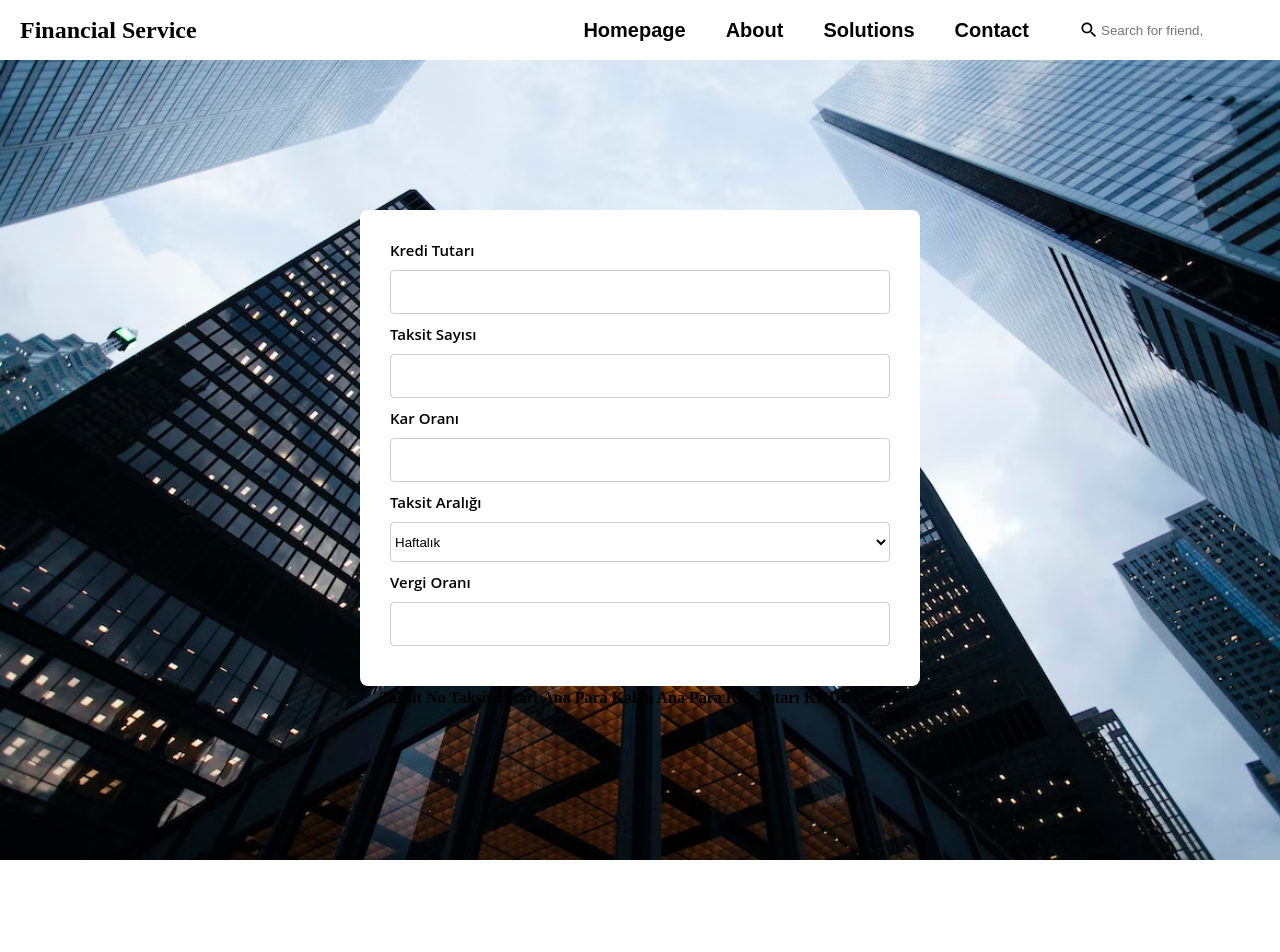
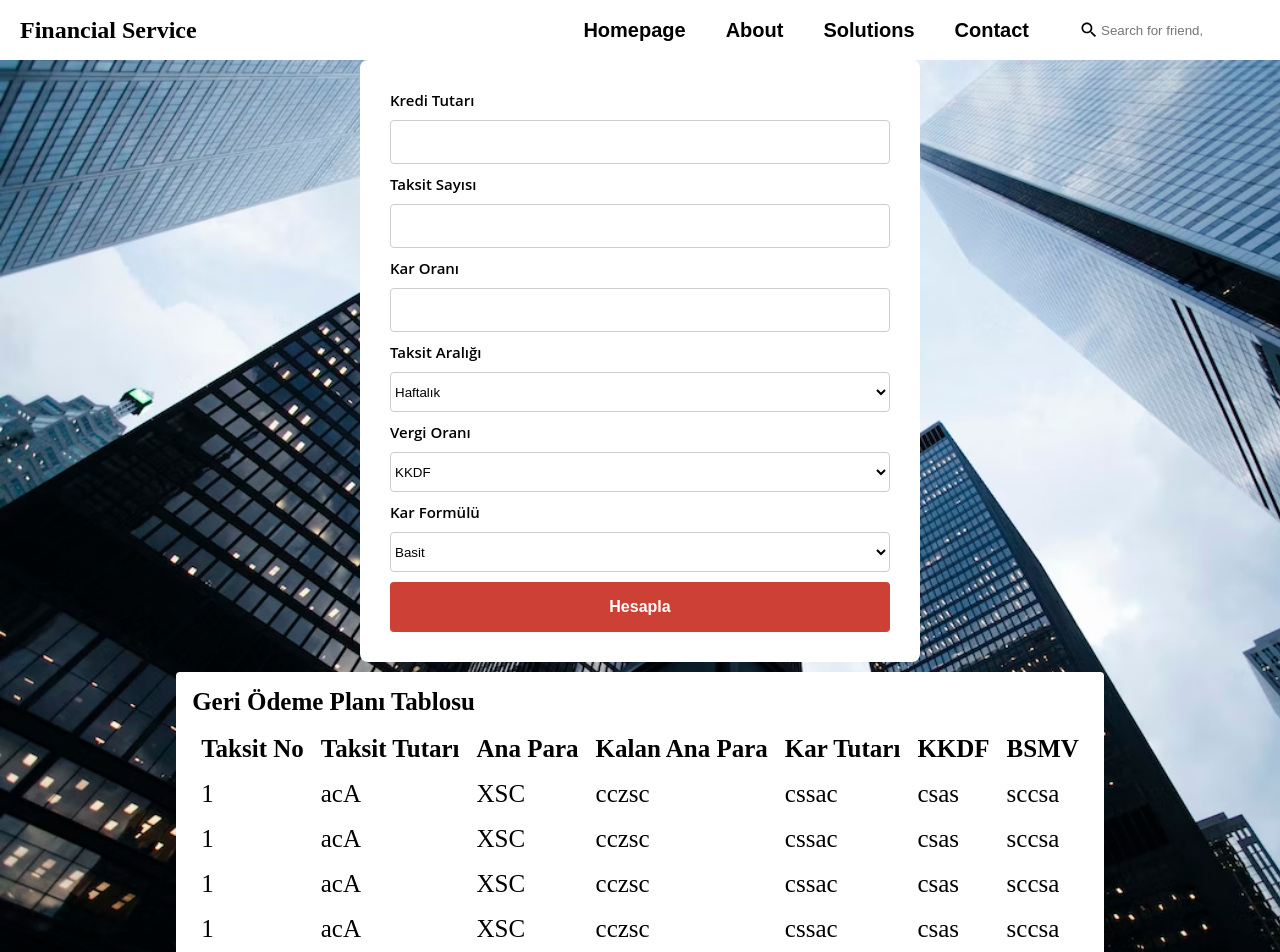
Before and after one commit to nermindonat/loan-repayment-plan, a React (Create React App) app: page / in a window 1280 px wide. Shown: the top 952 px of the page. Before the commit the page ends 860 px from the top, so only its background shows below. Built offline with nearby package versions, Linux system fonts and the light colour scheme.

Commit message:
useRef Hook Added.

```diff
--- a/package.json
+++ b/package.json
@@ -10,9 +10,11 @@
     "@testing-library/jest-dom": "^5.16.5",
     "@testing-library/react": "^13.4.0",
     "@testing-library/user-event": "^13.5.0",
+    "bootstrap": "^5.2.1",
     "install": "^0.13.0",
     "npm": "^8.19.1",
     "react": "^18.2.0",
+    "react-bootstrap": "^2.5.0",
     "react-dom": "^18.2.0",
     "react-scripts": "5.0.1",
     "web-vitals": "^2.1.4"
--- a/src/App.css
+++ b/src/App.css
@@ -5,7 +5,7 @@ body {
 
 .App {
   width: 100%;
-  height: 100vh;
+  min-height: 100vh;
   display: flex;
   flex-direction: column;
   justify-content: center;
@@ -13,6 +13,6 @@ body {
   background-image: url("/public/assets/images/4.avif");
   background-size: cover;
   object-fit: cover;
-  background-position: center;
+
   background-attachment: fixed;
 }
--- a/src/components/table/Table.jsx
+++ b/src/components/table/Table.jsx
@@ -2,8 +2,10 @@ import React from 'react'
 import "./table.css"
 
 const Table = () => {
+
   return (
     <div className='container'>
+        <span>Geri Ödeme Planı Tablosu</span>
         <table>
             <thead>
                 <tr>
@@ -16,6 +18,53 @@ const Table = () => {
                     <th>BSMV</th>
                 </tr>
             </thead>
+            <tbody>
+                <tr>
+                    <td>1</td>
+                    <td>acA</td>
+                    <td>XSC</td>
+                    <td>cczsc</td>
+                    <td>cssac</td>
+                    <td>csas</td>
+                    <td>sccsa</td>
+                </tr>
+                <tr>
+                    <td>1</td>
+                    <td>acA</td>
+                    <td>XSC</td>
+                    <td>cczsc</td>
+                    <td>cssac</td>
+                    <td>csas</td>
+                    <td>sccsa</td>
+                </tr>
+                <tr>
+                    <td>1</td>
+                    <td>acA</td>
+                    <td>XSC</td>
+                    <td>cczsc</td>
+                    <td>cssac</td>
+                    <td>csas</td>
+                    <td>sccsa</td>
+                </tr>
+                <tr>
+                    <td>1</td>
+                    <td>acA</td>
+                    <td>XSC</td>
+                    <td>cczsc</td>
+                    <td>cssac</td>
+                    <td>csas</td>
+                    <td>sccsa</td>
+                </tr>
+                <tr>
+                    <td>1</td>
+                    <td>acA</td>
+                    <td>XSC</td>
+                    <td>cczsc</td>
+                    <td>cssac</td>
+                    <td>csas</td>
+                    <td>sccsa</td>
+                </tr>
+            </tbody>
         </table>
     </div>
   )
--- a/src/components/table/table.css
+++ b/src/components/table/table.css
@@ -0,0 +1,35 @@
+.container {
+    display: flex;
+    flex-direction: column;
+    padding: 1rem;
+    gap: 10px;
+    margin-top: 10px;
+    /* visibility: hidden; */
+    background-color: #ffffff;
+    border-radius: 4px;
+  }
+  span{
+    font-size: 25px;
+    font-weight: bold;
+  }
+
+  table {
+    border-collapse: collapse;
+    width: 100%;
+  }
+
+  th,
+  td {
+    border: 1px solid #ffffff;
+    text-align: left;
+    padding: 8px;
+    font-size: 25px;
+  }
+
+  th {
+    background-color: #ffffff;
+  }
+
+  td {
+    background-color: #ffffff;
+  }
--- a/src/components/userForm/UserForm.jsx
+++ b/src/components/userForm/UserForm.jsx
@@ -1,24 +1,53 @@
-import React from "react";
+import React, {useRef} from "react";
+import { useEffect } from "react";
 import "./userForm.css";
 
+
 const UserForm = () => {
+  const loanAmountRef = useRef();
+  const paymentNumberRef = useRef();
+  const profitRateRef = useRef();
+  const selectOneRef = useRef();
+  const selectTwoRef = useRef();
+  const selectThreeRef = useRef();
+
+
+  const handleChange = () => {
+    console.log(loanAmountRef.current.value, paymentNumberRef.current.value, profitRateRef.current.value,
+      selectOneRef.current.value, selectTwoRef.current.value, selectThreeRef.current.value);
+  }
+
+  useEffect(() => {
+    console.log(loanAmountRef.current);
+  })
+
+
   return (
     <div className="user-form">
       <form>
         <label>Kredi Tutarı</label>
-        <input className="user-input" type="text" name="name" />
+        <input className="user-input" type="number" name="name" ref={loanAmountRef}/>
         <label>Taksit Sayısı</label>
-        <input className="user-input" type="text" name="name" />
+        <input className="user-input" type="number" name="name" ref={paymentNumberRef}/>
         <label>Kar Oranı</label>
-        <input className="user-input" type="text" name="name" />
+        <input className="user-input" type="number" name="name" ref={profitRateRef}/>
         <label>Taksit Aralığı</label>
-        <select name="select" id="">
+        <select name="select" id="" ref={selectOneRef}>
           <option value="1">Haftalık</option>
           <option value="2">Aylık</option>
           <option value="3">Yıllık</option>
         </select>
         <label>Vergi Oranı</label>
-        <input className="user-input" type="text" name="name" />
+        <select name="select" id="" ref={selectTwoRef}>
+          <option value="1">KKDF</option>
+          <option value="2">BSMV</option>
+        </select>
+        <label>Kar Formülü</label>
+        <select name="select" id="" ref={selectThreeRef}>
+          <option value="1">Basit</option>
+          <option value="2">Bileşik</option>
+        </select>
+        <button onClick={handleChange}>Hesapla</button>
       </form>
     </div>
   );
--- a/src/components/userForm/userForm.css
+++ b/src/components/userForm/userForm.css
@@ -1,3 +1,7 @@
+.user-form{
+    display: flex;
+
+}
 form{
     display: flex;
     flex-direction: column;
@@ -39,3 +43,18 @@ select{
     font-weight: 300;
     margin: 10px 0px;
 }
+
+button{
+    border-color: #cc4036;
+    background-color: #cc4036;
+    display: block;
+    width: 100%;
+    color: #fff;
+    font-weight: 600;
+    text-align: center;
+    border: 1px solid transparent;
+    padding: 1rem 0.75rem;
+    font-size: 1rem;
+    line-height: 1;
+    border-radius: 4px;
+}
```
Also changed, not shown: 1 other file (tests, documents, lock files or other folders). Lines whose indentation alone changed are shown as unchanged.
